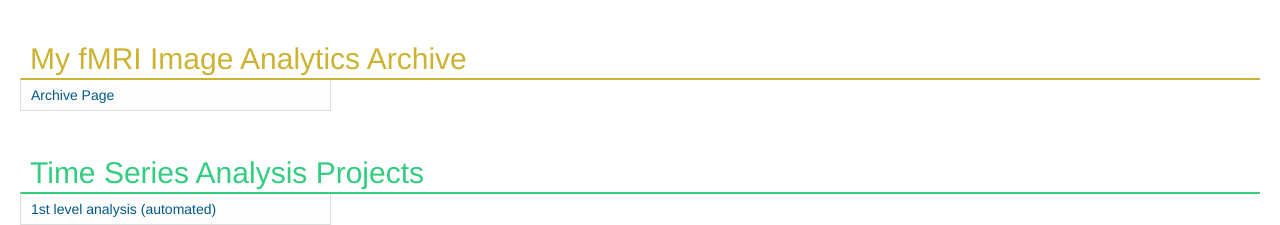
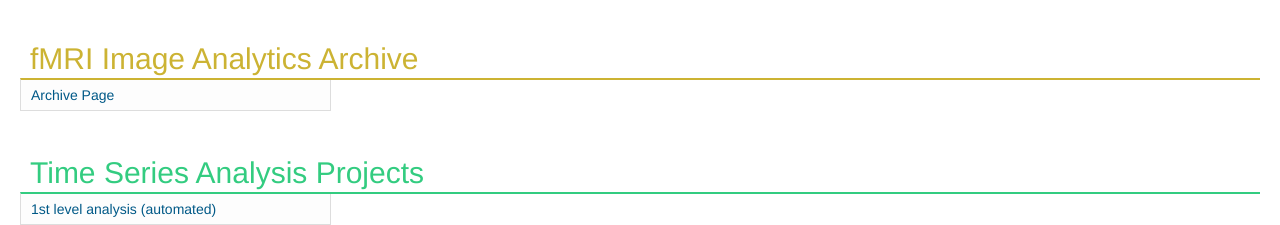
Before and after one commit to suhanning1997/hanningsuhomepage.github.io, a plain HTML site: page Portfolio.html in a window 1280 px wide. Shown: the part 730-955 px from the top of the page. Drawn offline with nearby package versions, Linux system fonts and the light colour scheme.

Commit message:
Update Portfolio.html

```diff
--- a/Portfolio.html
+++ b/Portfolio.html
@@ -41,7 +41,7 @@
            <a class="subject-link pure-u-1-4" target="_blank" href="Notebooks/Resting_State _fMRI.pdf">rfMRI presentation (annotated)</a>
          </div>
 
-         <h2 class="domain-header color03"><a class="domain-title">My fMRI Image Analytics Archive</a></h2>
+         <h2 class="domain-header color03"><a class="domain-title">fMRI Image Analytics Archive</a></h2>
          <div class="pure-g domain-table-container color03">
            <a class="subject-link pure-u-1-4" target="_blank" href="Exercises.html">Archive Page</a>
          </div>
```
